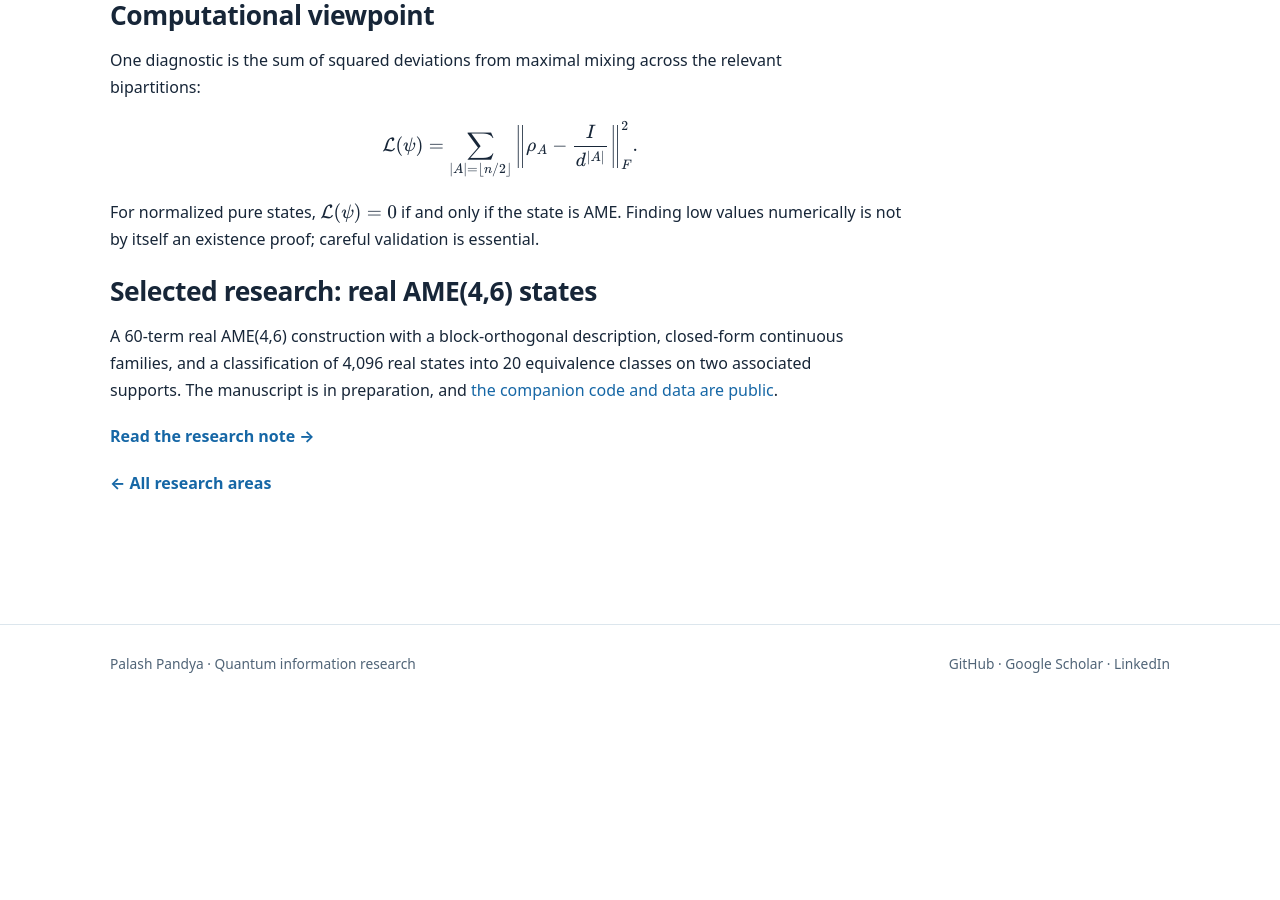
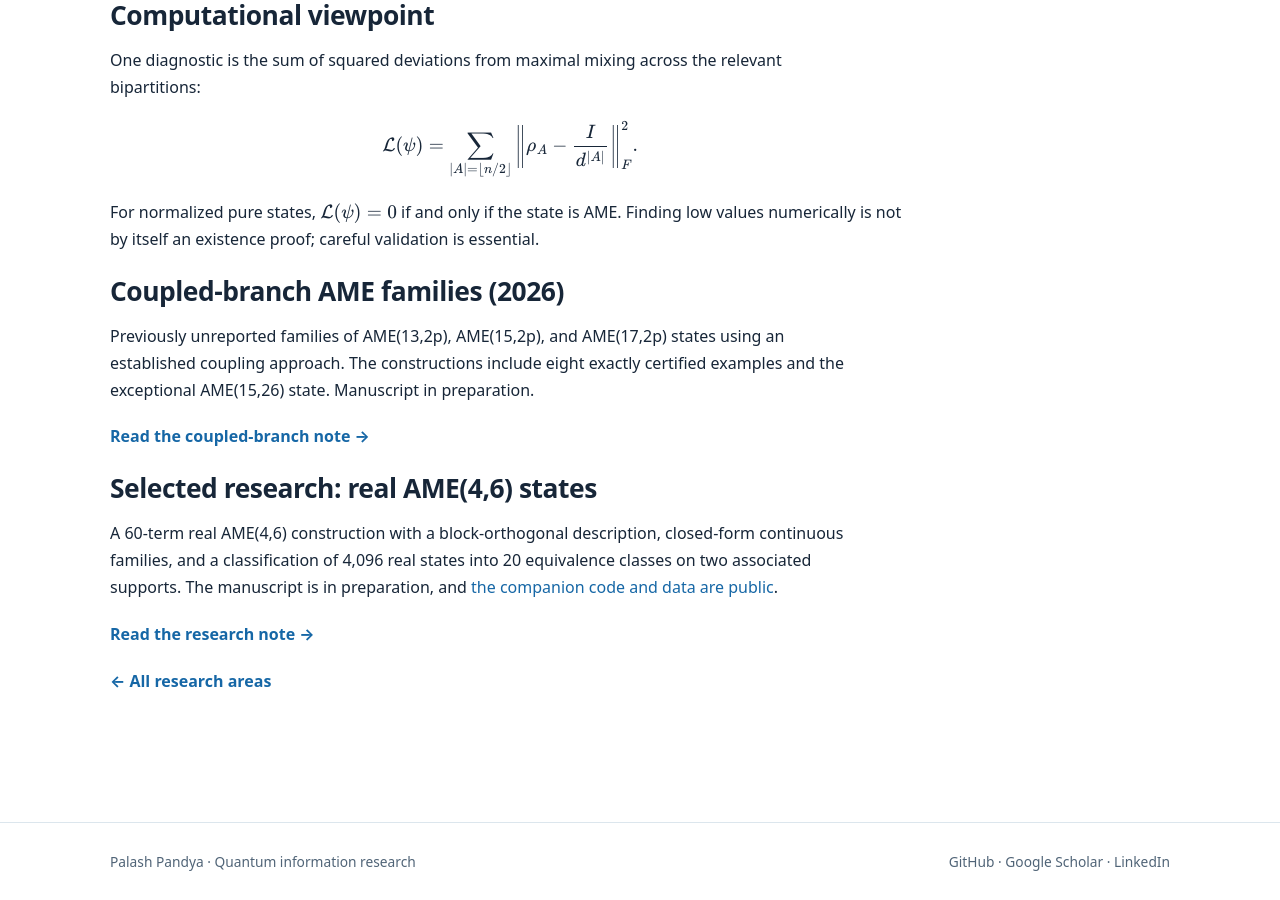
Before and after one commit to palashpandya/palashpandya.github.io, a Jekyll site: the page built from research/ame/index.md, in a window 1280 px wide and 900 px high, scrolled down 841 px. Built offline with Jekyll 4.4.1, drawn with Linux system fonts in a browser that asks for light colours; before the commit the page ends 1543 px from its top, so only the background shows below that.

Commit message:
Add coupled-branch construction to AME research overview

```diff
--- a/research/ame/index.md
+++ b/research/ame/index.md
@@ -23,6 +23,9 @@ permalink: /research/ame/
 <p>One diagnostic is the sum of squared deviations from maximal mixing across the relevant bipartitions:</p>
 <p>\[\mathcal L(\psi)=\sum_{|A|=\lfloor n/2\rfloor}\left\|\rho_A-\frac{I}{d^{|A|}}\right\|_F^2.\]</p>
 <p>For normalized pure states, \(\mathcal L(\psi)=0\) if and only if the state is AME. Finding low values numerically is not by itself an existence proof; careful validation is essential.</p>
+<h2>Coupled-branch AME families (2026)</h2>
+<p>Previously unreported families of AME(13,2p), AME(15,2p), and AME(17,2p) states using an established coupling approach. The constructions include eight exactly certified examples and the exceptional AME(15,26) state. Manuscript in preparation.</p>
+<p><a class="link-arrow" href="{{ '/research/ame/coupled-branch-families/' | relative_url }}">Read the coupled-branch note →</a></p>
 <h2>Selected research: real AME(4,6) states</h2>
 <p>A 60-term real AME(4,6) construction with a block-orthogonal description, closed-form continuous families, and a classification of 4,096 real states into 20 equivalence classes on two associated supports. The manuscript is in preparation, and <a href="https://github.com/palashpandya/real-ame46">the companion code and data are public</a>.</p>
 <p><a class="link-arrow" href="{{ '/research/ame/real-ame46/' | relative_url }}">Read the research note →</a></p>
```
